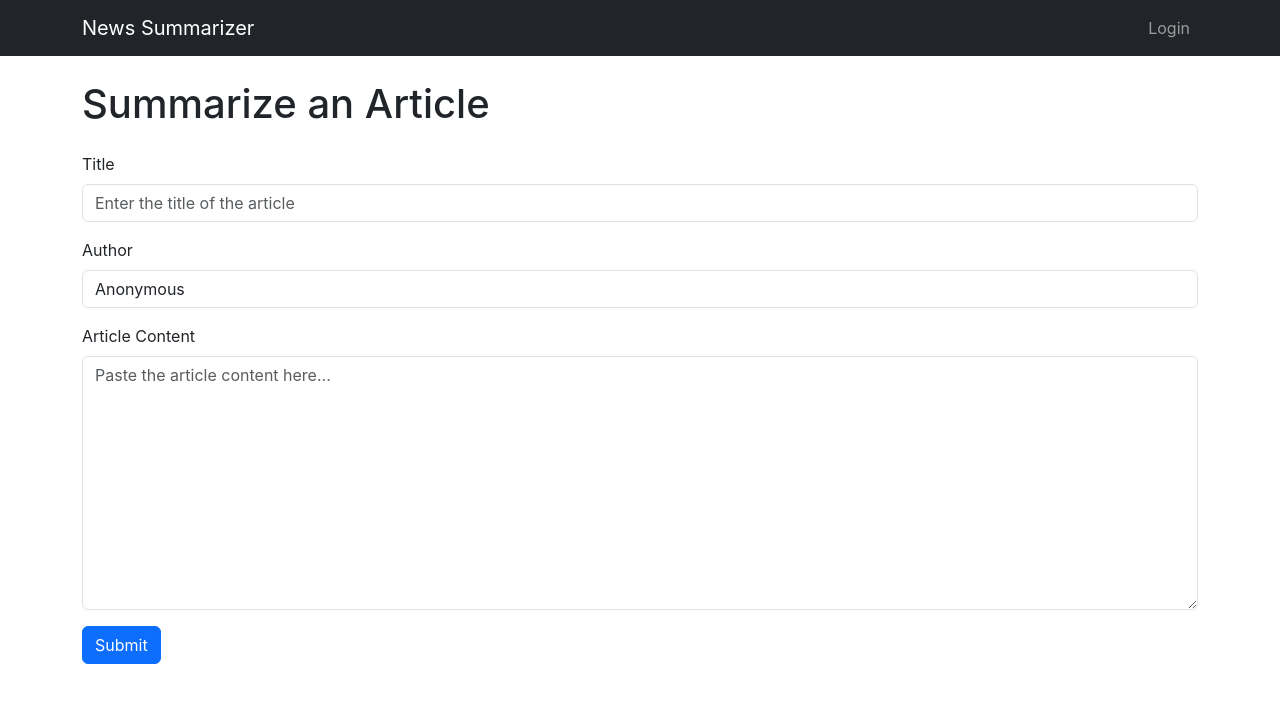
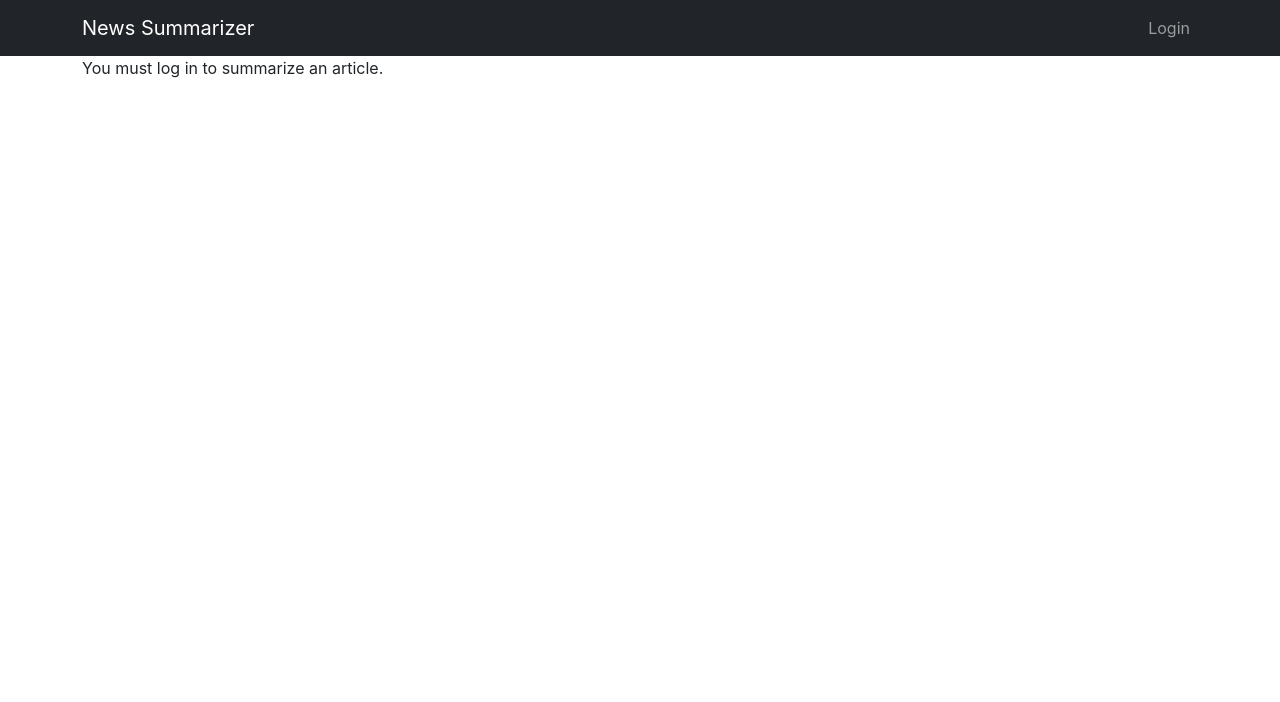
Before and after one commit to jamessenior642/newsfeed-frontend, a React (Create React App) app: page /summarize in a window 1280 px wide. Shown: the top 702 px of the page. Built offline with nearby package versions, Linux system fonts and the light colour scheme; no server answers.

Commit message:
No login now blocks summarize.

```diff
--- a/src/pages/Summarize.tsx
+++ b/src/pages/Summarize.tsx
@@ -1,6 +1,7 @@
 import React, { useState } from "react";
 import { Container, Form, Button, Alert, Card } from "react-bootstrap";
 import { ArticlesService } from "../services/ArticlesService";
+import { useAuth } from "../contexts/AuthContext";
 
 const Summarize: React.FC = () => {
   const [title, setTitle] = useState<string>("");
@@ -10,6 +11,7 @@ const Summarize: React.FC = () => {
   const [errorMessage, setErrorMessage] = useState<string | null>(null);
   const [summary, setSummary] = useState<string | null>(null);
   const [loading, setLoading] = useState<boolean>(false);
+  const { isLoggedIn } = useAuth();
 
   const handleSubmit = async (e: React.FormEvent) => {
     e.preventDefault();
@@ -39,6 +41,9 @@ const Summarize: React.FC = () => {
   };
 
   return (
+    <>
+      {isLoggedIn ? (
+        <>
           <Container>
             <h1 className="my-4">Summarize an Article</h1>
             {successMessage && <Alert variant="success">{successMessage}</Alert>}
@@ -85,6 +90,16 @@ const Summarize: React.FC = () => {
               </Card>
             )}
           </Container>
+        </>
+      ) :
+        (
+          <>
+            <Container>
+              You must log in to summarize an article.
+            </Container>
+          </>
+        )}
+    </>
   );
 };
 
```
Also changed, not shown: src/components/Navbar.tsx (+0 -7 lines). Lines whose indentation alone changed are shown as unchanged.
